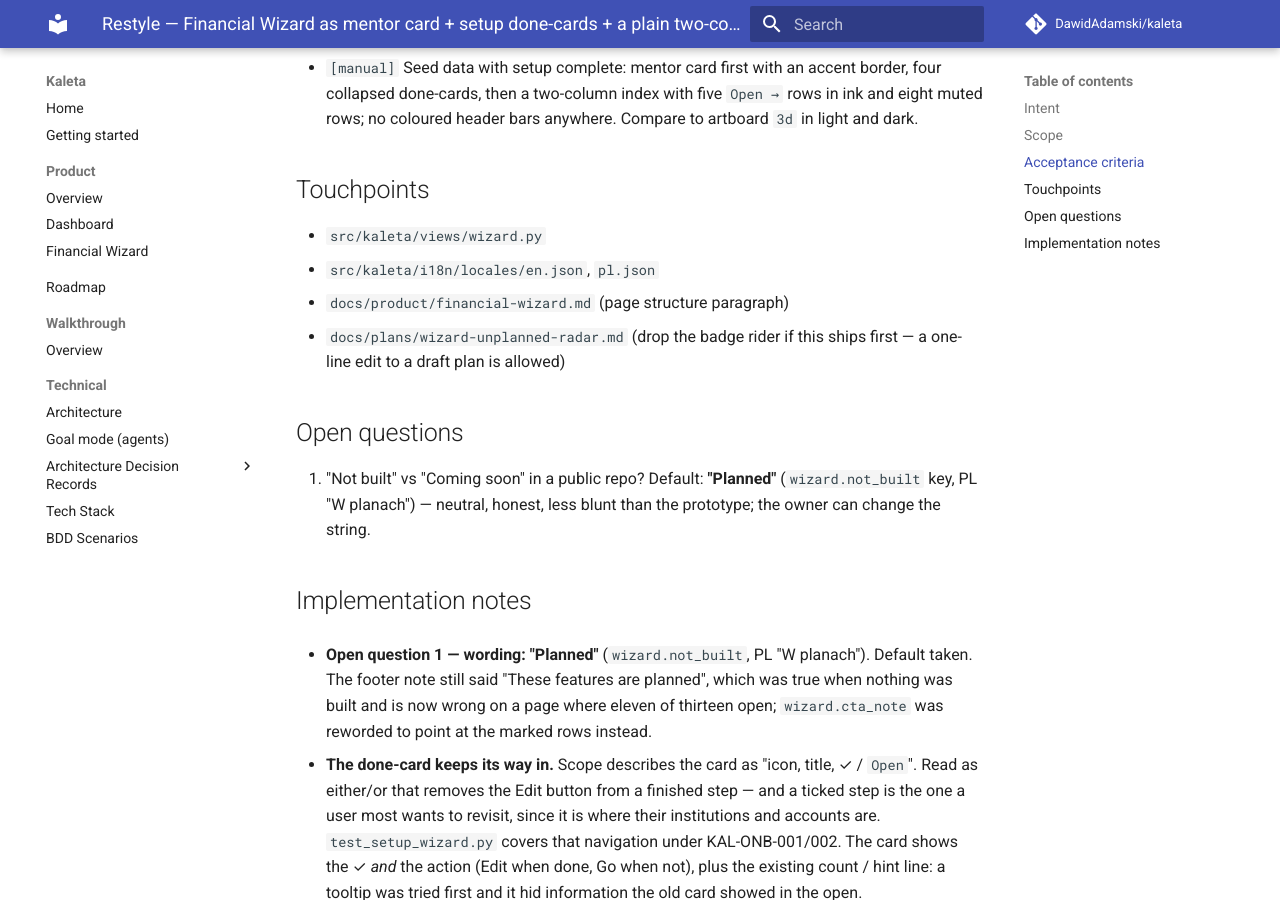
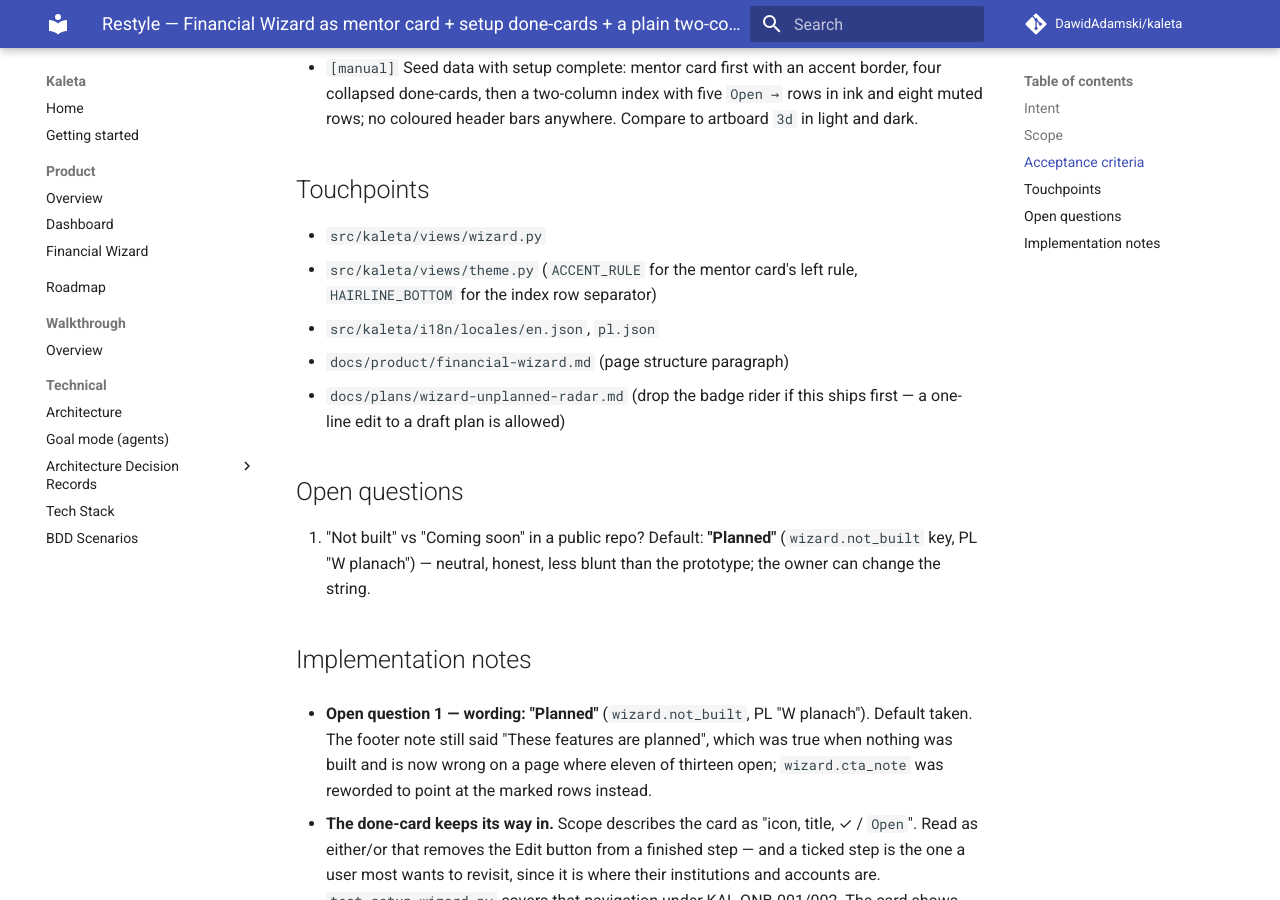
Before and after one commit to DawidAdamski/kaleta, an MkDocs documentation site: the page built from docs/plans/restyle-wizard-index.md, in a window 1280 px wide and 900 px high, scrolled down 1330 px. Built offline with MkDocs 1.6.1 and Material for MkDocs 9.7.7, drawn with Linux system fonts in a browser that asks for light colours; comment, search, counter and statistics services are not loaded.

Commit message:
chore(wizard): type the new test helper, name theme.py in Touchpoints
Co-Authored-By: Claude Opus 5 (1M context) <noreply@anthropic.com>
Claude-Session: https://claude.ai/code/session_0152AYpRfMD2oD5sjv3sg3qi

```diff
--- a/docs/plans/restyle-wizard-index.md
+++ b/docs/plans/restyle-wizard-index.md
@@ -66,6 +66,8 @@ Out of scope: any wizard step page, mentor rules, new steps (the draft
 ## Touchpoints
 
 - `src/kaleta/views/wizard.py`
+- `src/kaleta/views/theme.py` (`ACCENT_RULE` for the mentor card's left
+  rule, `HAIRLINE_BOTTOM` for the index row separator)
 - `src/kaleta/i18n/locales/en.json`, `pl.json`
 - `docs/product/financial-wizard.md` (page structure paragraph)
 - `docs/plans/wizard-unplanned-radar.md` (drop the badge rider if this
```
Also changed, not shown: 1 other file.
